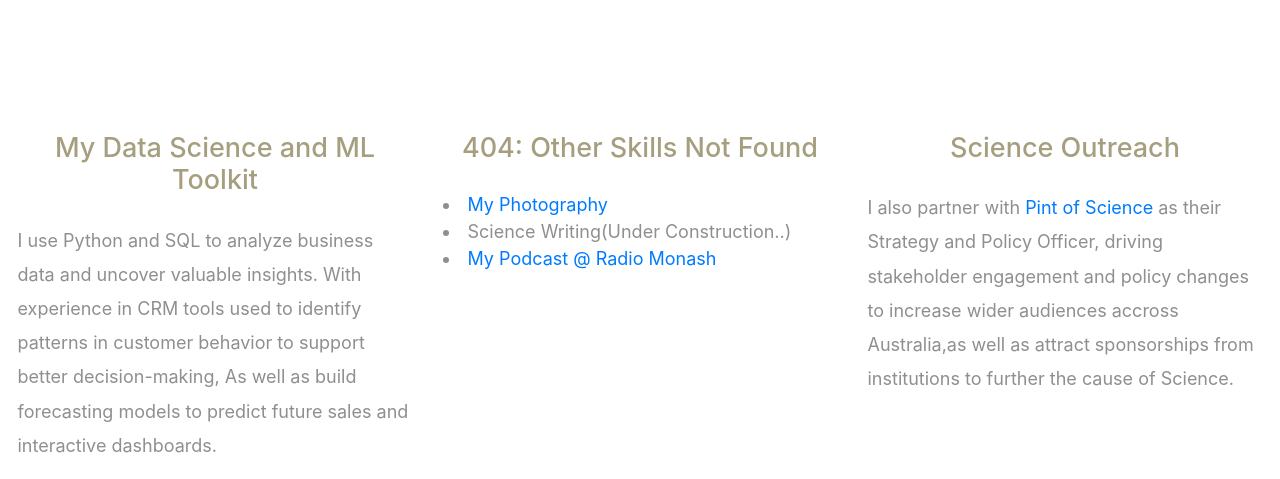
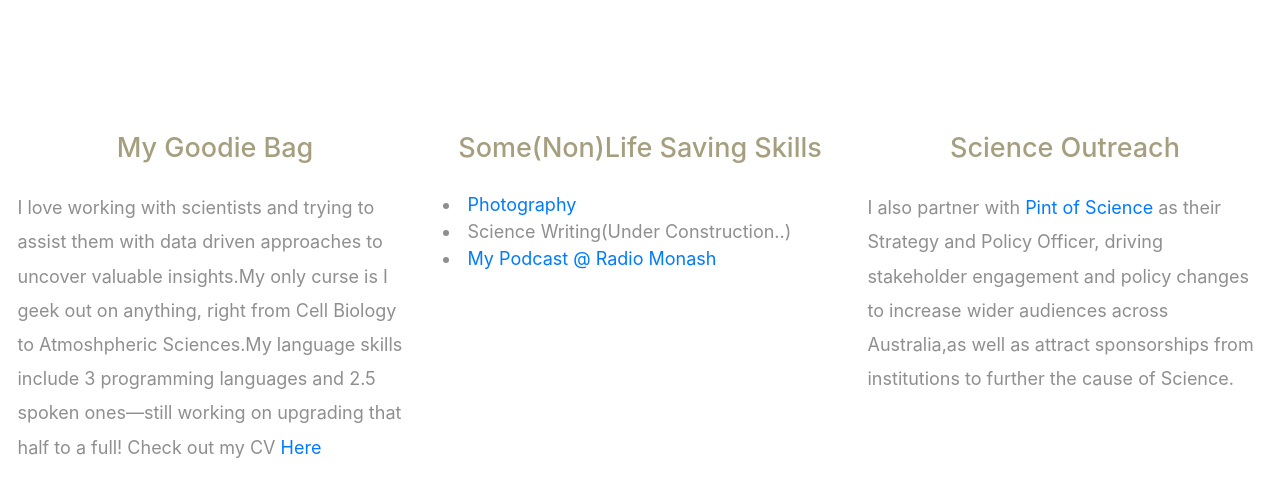
Before and after one commit to bit-guru/about-me, a plain HTML site: page index.html in a window 1280 px wide. Shown: the part 1344-1823 px from the top of the page. Drawn offline with Linux system fonts and the light colour scheme.

Commit message:
Add files via upload

```diff
--- a/index.html
+++ b/index.html
@@ -32,7 +32,7 @@
                   <a class="nav-link tm-nav-link" href="#introduction">Introduction</a>
               </li>
               <li class="nav-item">
-                  <a class="nav-link tm-nav-link" href="#work">My CV</a>
+                  <a class="nav-link tm-nav-link" href="#work">About Me</a>
               </li>
               <li class="nav-item">
                   <a class="nav-link tm-nav-link" href="#contact">Contact Me</a>
@@ -47,7 +47,7 @@
             <h2 class="tm-hero-title">Data Scientist . Science Writer </h2>
             <p class="tm-hero-subtitle">
               &
-              <br /> Part time Musician
+              <br /> Part time Nerd
             </p>
         </div>
       </div>
@@ -82,17 +82,17 @@
         <div class="row tm-section-pad-top">
           <div class="col-lg-4">
 
-            <h4 class="text-center tm-text-primary mb-4">My Data Science and ML Toolkit</h4>
+            <h4 class="text-center tm-text-primary mb-4">My Goodie Bag</h4>
             <p>
-              I use Python and SQL to analyze business data and uncover valuable insights. With experience in CRM tools  used to identify patterns in customer behavior to support better decision-making, As well as  build forecasting models to predict future sales and interactive dashboards.
+              I love working with scientists and trying to assist them with data driven approaches to uncover valuable insights.My only curse is I geek out on anything, right from  Cell Biology to Atmoshpheric Sciences.My language skills include 3 programming languages and 2.5 spoken ones—still working on upgrading that half to a full! Check out my CV <a href="Hardik_Resume_March.pdf">Here</a>
             </p>
           </div>
 
         <div class="col-lg-4 mt-5 mt-lg-0">
 
-          <h4 class="text-center tm-text-primary mb-4">404: Other Skills Not Found</h4>
+          <h4 class="text-center tm-text-primary mb-4">Some(Non)Life Saving Skills</h4>
           <p>
-            <li><a href="photos.html">My Photography</a></li>
+            <li><a href="photos.html">Photography</a></li>
             <li>Science Writing(Under Construction..)</li>
             <li><a href ="https://www.radiomonash.online/podcasts">My Podcast @ Radio Monash</a></li>
           </p>
@@ -101,7 +101,7 @@
 
           <h4 class="text-center tm-text-primary mb-4">Science Outreach</h4>
           <p>
-            I also partner with <a href="https://pintofscience.com.au/">Pint of Science</a> as their Strategy and Policy Officer, driving stakeholder engagement and policy changes to increase wider audiences accross Australia,as well as attract sponsorships from institutions to further the cause of Science.
+            I also partner with <a href="https://pintofscience.com.au/">Pint of Science</a> as their Strategy and Policy Officer, driving stakeholder engagement and policy changes to increase wider audiences across Australia,as well as attract sponsorships from institutions to further the cause of Science.
           </p>
         </div>
       </div>
```
Also changed, not shown: 1 other file.
